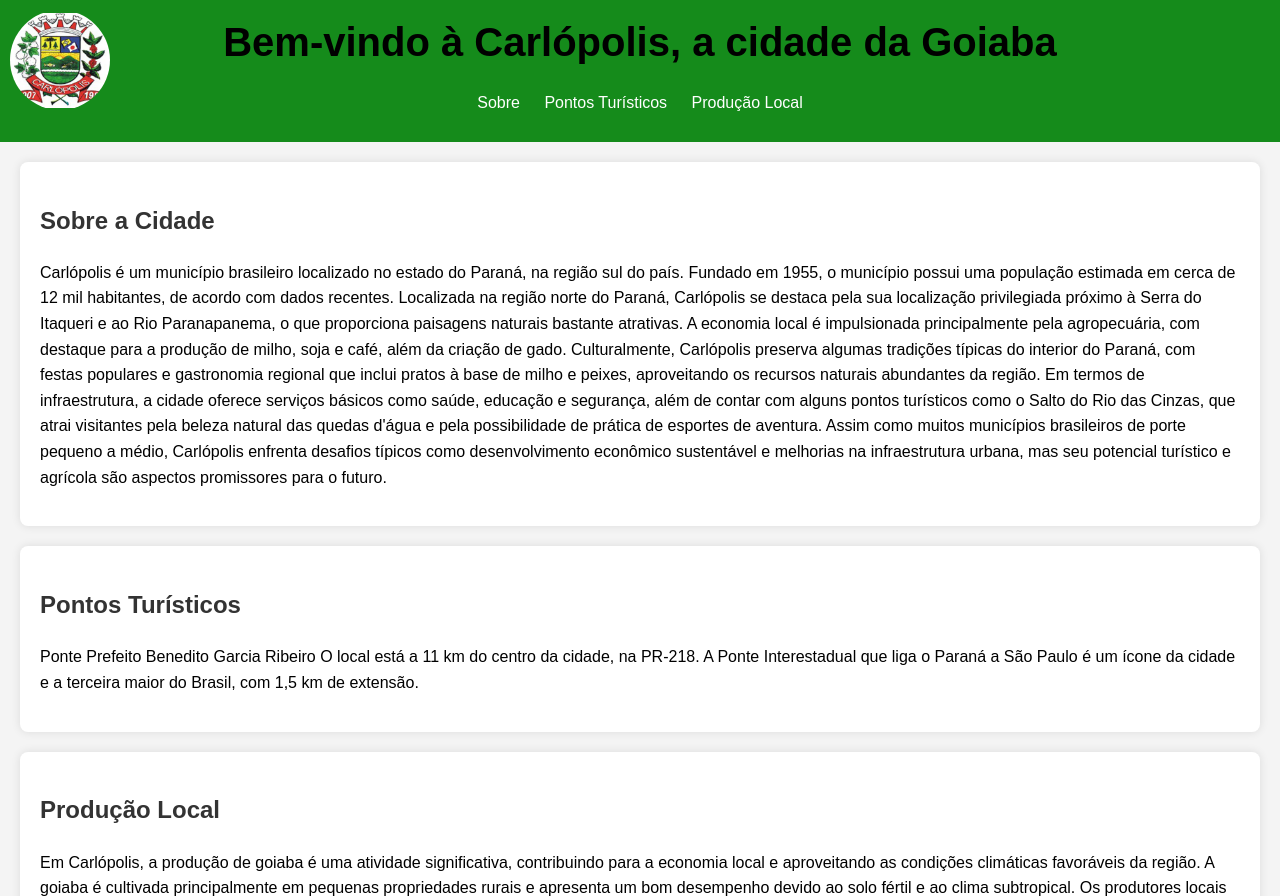
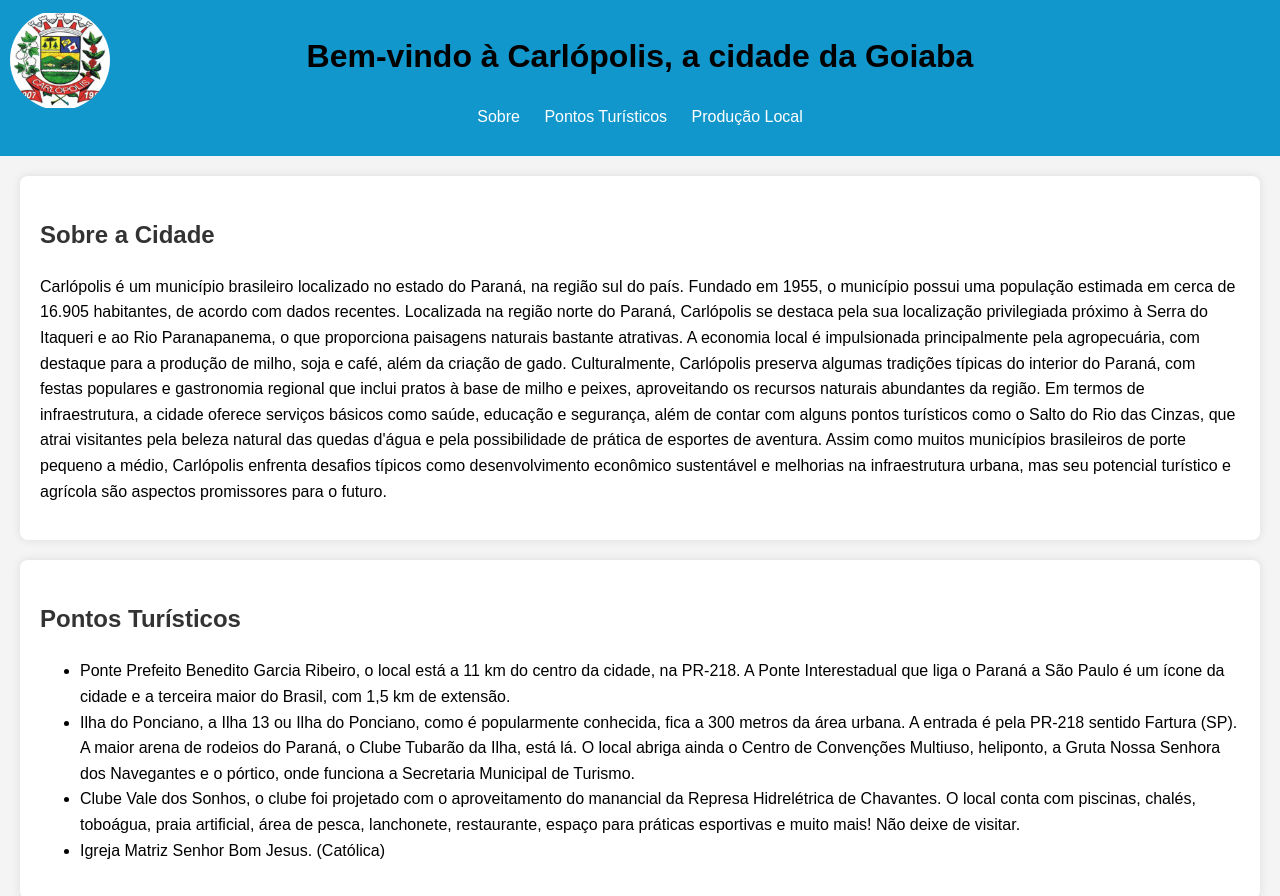
Before and after one commit to JrArivelto/Trabalho-programa-o, a plain HTML site: page index.html in a window 1280 px wide. Shown: the top 896 px of the page. Drawn offline with Linux system fonts and the light colour scheme.

Commit message:
Add files via upload

```diff
--- a/index.html
+++ b/index.html
@@ -3,7 +3,7 @@
 <head>
     <meta charset="UTF-8">
     <meta name="viewport" content="width=device-width, initial-scale=1.0">
-    <title>Minha Cidade</title>
+    <title>Cidade da Goiaba</title>
     <link rel="stylesheet" href="styles.css">
 </head>
 <body>
@@ -21,7 +21,7 @@
 
     <section id="sobre">
         <h2>Sobre a Cidade</h2>
-        <p>Carlópolis é um município brasileiro localizado no estado do Paraná, na região sul do país. Fundado em 1955, o município possui uma população estimada em cerca de 12 mil habitantes, de acordo com dados recentes.
+        <p>Carlópolis é um município brasileiro localizado no estado do Paraná, na região sul do país. Fundado em 1955, o município possui uma população estimada em cerca de 16.905 habitantes, de acordo com dados recentes.
 
             Localizada na região norte do Paraná, Carlópolis se destaca pela sua localização privilegiada próximo à Serra do Itaqueri e ao Rio Paranapanema, o que proporciona paisagens naturais bastante atrativas. A economia local é impulsionada principalmente pela agropecuária, com destaque para a produção de milho, soja e café, além da criação de gado.
 
@@ -39,9 +39,14 @@
 
     <section id="pontos-turisticos">
         <h2>Pontos Turísticos</h2>
-        <p>Ponte Prefeito Benedito Garcia Ribeiro
+        <ul>
+            <p> <li> Ponte Prefeito Benedito Garcia Ribeiro, o local está a 11 km do centro da cidade, na PR-218. A Ponte Interestadual que liga o Paraná a São Paulo é um ícone da cidade e a terceira maior do Brasil, com 1,5 km de extensão.
+            </li>
+            <li>Ilha do Ponciano, a Ilha 13 ou Ilha do Ponciano, como é popularmente conhecida, fica a 300 metros da área urbana. A entrada é pela PR-218 sentido Fartura (SP). A maior arena de rodeios do Paraná, o Clube Tubarão da Ilha, está lá. O local abriga ainda o Centro de Convenções Multiuso, heliponto, a Gruta Nossa Senhora dos Navegantes e o pórtico, onde funciona a Secretaria Municipal de Turismo.</li>
+            <li>Clube Vale dos Sonhos, o clube foi projetado com o aproveitamento do manancial da Represa Hidrelétrica de Chavantes. O local conta com piscinas, chalés, toboágua, praia artificial, área de pesca, lanchonete, restaurante, espaço para práticas esportivas e muito mais! Não deixe de visitar.</li>
+            <li>Igreja Matriz Senhor Bom Jesus. (Católica)</li></p>
+        </ul>
 
-            O local está a 11 km do centro da cidade, na PR-218. A Ponte Interestadual que liga o Paraná a São Paulo é um ícone da cidade e a terceira maior do Brasil, com 1,5 km de extensão.</p>
     </section>
 
     <section id="producao">
@@ -54,7 +59,7 @@
 
             Assim, a produção de goiaba em Carlópolis não só fortalece a economia agrícola local, mas também enriquece a oferta de produtos agrícolas frescos e processados na região.
 
-            A Gruta de Nossa Senhora dos Navegantes foi construída em homenagem à santa padroeira das navegações. Está localizada na Ilha do Ponciano, com a frente voltada para Carlópolis.
+
 
 
 
--- a/styles.css
+++ b/styles.css
@@ -9,7 +9,7 @@ body {
 }
 
 header {
-    background: #158b1b;
+    background: #1297cc;
     color: #000000;
     padding: 10px 0;
     text-align: center;
@@ -23,10 +23,8 @@ header .emblema {
     top: 10px;
     left: 10px;
     border-radius: 60px;
-}
-header h1 {
-    margin: 0;
-    font-size: 2.5em;
+
+
 }
 
 nav ul {
```
